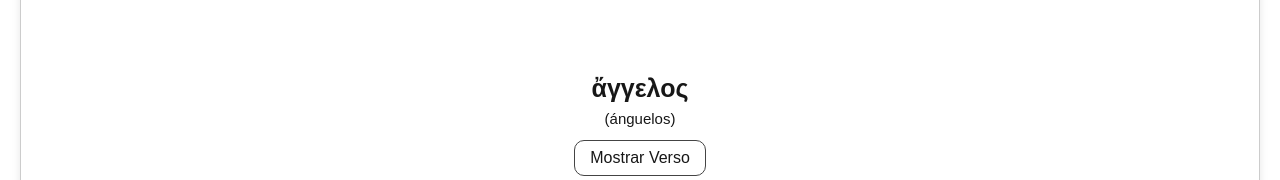
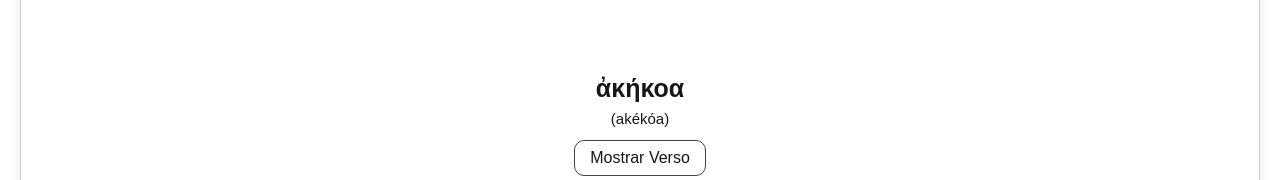
Before and after one commit to thiagobc2/glyphbrain, a Next.js app: page /viewcards in a window 1280 px wide. Shown: the part 202-382 px from the top of the page. Built offline with nearby package versions, Linux system fonts and the light colour scheme.

Commit message:
fix: pag 255

```diff
--- /dev/null
+++ b/src/app/Queridos irmãos, neste domingo, em nossa.yaml
@@ -0,0 +1 @@
+Queridos irmãos, neste domingo, em nossa Escola Bíblica Dominical, estaremos iniciando uma nova série baseada no folheto “Como Estudar a Bíblia”, abordando o tema “Estudo Bíblico Indutivo, Parte 1”. Será uma oportunidade preciosa para aprofundarmos nosso conhecimento das Escrituras e crescermos na compreensão da vontade do Senhor. Não percam essa chance de aprendizado e comunhão! Aproveitem também para convidar amigos e familiares. Contamos com sua presença!
--- a/src/app/viewcards/page.tsx
+++ b/src/app/viewcards/page.tsx
@@ -14,42 +14,65 @@ interface VocabularioItem {
 export default function ViewCards() {
   const [vocabulary] = useState<VocabularioItem[]>(
     [
-      { palavra: "ἄγγελος", pronuncia: "ánguelos", traducao: "anjo, mensageiro", tags: "pág 79", views: 0, remembers: 0 },
-      { palavra: "βιβλίον", pronuncia: "vivlíon", traducao: "livro, escrito, carta", tags: "pág 79", views: 0, remembers: 0 },
-      { palavra: "δῶρον", pronuncia: "dóron", traducao: "dom, presente, oferta", tags: "pág 79", views: 0, remembers: 0 },
-      { palavra: "ἔργον", pronuncia: "érgon", traducao: "trabalho, obra", tags: "pág 79", views: 0, remembers: 0 },
-      { palavra: "θάνατος", pronuncia: "thánatos", traducao: "morte", tags: "pág 79", views: 0, remembers: 0 },
-      { palavra: "θρόνος", pronuncia: "thronos", traducao: "trono", tags: "pág 79", views: 0, remembers: 0 },
-      { palavra: "ἱερόν", pronuncia: "ierón", traducao: "templo, santuário", tags: "pág 79", views: 0, remembers: 0 },
-      { palavra: "λίθος", pronuncia: "líthos", traducao: "pedra", tags: "pág 79", views: 0, remembers: 0 },
-      { palavra: "ὁδός", pronuncia: "odós", traducao: "caminho", tags: "pág 79", views: 0, remembers: 0 },
-      { palavra: "οἶκος", pronuncia: "íkos", traducao: "casa, lar, família", tags: "pág 79", views: 0, remembers: 0 },
-      { palavra: "οὐρανός", pronuncia: "uranós", traducao: "céu", tags: "pág 79", views: 0, remembers: 0 },
-      { palavra: "ὄχλος", pronuncia: "óclos", traducao: "multidão, povo", tags: "pág 79", views: 0, remembers: 0 },
-      { palavra: "πρόσωπον", pronuncia: "prósopon", traducao: "rosto, face", tags: "pág 79", views: 0, remembers: 0 },
-      { palavra: "σάββατον", pronuncia: "sávaton", traducao: "sábado", tags: "pág 79", views: 0, remembers: 0 },
-      { palavra: "τέκνον", pronuncia: "téknon", traducao: "criança, filho", tags: "pág 79", views: 0, remembers: 0 },
-      { palavra: "τόπος", pronuncia: "tópos", traducao: "lugar", tags: "pág 79", views: 0, remembers: 0 },
-      { palavra: "υἱός", pronuncia: "iôs", traducao: "filho", tags: "pág 79", views: 0, remembers: 0 },
-      { palavra: "χρόνος", pronuncia: "chrónos", traducao: "tempo", tags: "pág 79", views: 0, remembers: 0 },
-      { palavra: "ἀγαπάω", pronuncia: "agapáo", traducao: "eu amo", tags: "pág 59", views: 0, remembers: 0 },
-      { palavra: "αἰτέω", pronuncia: "aitéo", traducao: "eu peço, solicito; requeiro", tags: "pág 59", views: 0, remembers: 0 },
-      { palavra: "γεννάω", pronuncia: "guennáo", traducao: "eu gero, dou à luz; voz passiva: nascer", tags: "pág 59", views: 0, remembers: 0 },
-      { palavra: "ἐρωτάω", pronuncia: "erotáo", traducao: "eu pergunto; peço, solicito", tags: "pág 59", views: 0, remembers: 0 },
-      { palavra: "ζάω", pronuncia: "záo", traducao: "eu vivo", tags: "pág 59", views: 0, remembers: 0 },
-      { palavra: "ζητέω", pronuncia: "zitéo", traducao: "eu procuro, busco; examino, indago", tags: "pág 59", views: 0, remembers: 0 },
-      { palavra: "λαλέω", pronuncia: "laléo", traducao: "eu falo", tags: "pág 59", views: 0, remembers: 0 },
-      { palavra: "μαρτυρέω", pronuncia: "martiréo", traducao: "eu testemunho, testifico", tags: "pág 59", views: 0, remembers: 0 },
-      { palavra: "ὁμολογέω", pronuncia: "omologéo", traducao: "eu admito, concordo; reconheço, confesso", tags: "pág 59", views: 0, remembers: 0 },
-      { palavra: "ὁράω", pronuncia: "oráo", traducao: "eu vejo; percebo; contemplo", tags: "pág 59", views: 0, remembers: 0 },
-      { palavra: "πληρόω", pronuncia: "pliróo", traducao: "eu completo, encho (a ponto de transbordar); cumpro", tags: "pág 59", views: 0, remembers: 0 },
-      { palavra: "ποιέω", pronuncia: "poiéo", traducao: "eu faço", tags: "pág 59", views: 0, remembers: 0 },
-      { palavra: "τηρέω", pronuncia: "tiréo", traducao: "eu guardo; observo", tags: "pág 59", views: 0, remembers: 0 },
-      { palavra: "φανερόω", pronuncia: "faneróo", traducao: "eu manifesto, revelo, mostro, dou a conhecer", tags: "pág 59", views: 0, remembers: 0 },
-      { palavra: "βαπτίζω", pronuncia: "baptízo", traducao: "eu batizo; imerjo, mergulho; lavo", tags: "pág 59", views: 0, remembers: 0 },
-      { palavra: "μέλλω (+ inf.)", pronuncia: "méllo", traducao: "eu vou + inf., estou prestes a + inf.; devo + inf.", tags: "pág 59", views: 0, remembers: 0 },
-      { palavra: "μένω", pronuncia: "méno", traducao: "eu permaneço, fico", tags: "pág 59", views: 0, remembers: 0 }
+      { palavra: "ἀκήκοα", pronuncia: "akékóa", traducao: "eu ouvi (perf. de ἀκούω)", tags: "pág 255", views: 0, remembers: 0 },
+      { palavra: "ἀπέσταλκα", pronuncia: "apéstalka", traducao: "eu enviei (perf. de ἀποστέλλω)", tags: "pág 255", views: 0, remembers: 0 },
+      { palavra: "γεγάμηκα", pronuncia: "guegámeka", traducao: "eu casei (perf. de γαμέω)", tags: "pág 255", views: 0, remembers: 0 },
+      { palavra: "γεγέννηκα", pronuncia: "gueguénneka", traducao: "eu gerei (perf. de γεννάω)", tags: "pág 255", views: 0, remembers: 0 },
+      { palavra: "γέγονα", pronuncia: "gégona", traducao: "eu me tornei, fui (perf. de γίνομαι)", tags: "pág 255", views: 0, remembers: 0 },
+      { palavra: "γέγραφα", pronuncia: "gégrafa", traducao: "eu escrevi (perf. de γράφω)", tags: "pág 255", views: 0, remembers: 0 },
+      { palavra: "δέδεκα", pronuncia: "dédéka", traducao: "eu amarrei, prendi (perf. de δέω)", tags: "pág 255", views: 0, remembers: 0 },
+      { palavra: "ἠγάπηκα", pronuncia: "egápeka", traducao: "eu amei (perf. de ἀγαπάω)", tags: "pág 255", views: 0, remembers: 0 },
+      { palavra: "ἦρκα", pronuncia: "êrka", traducao: "eu levantei, tirei (perf. de αἴρω)", tags: "pág 255", views: 0, remembers: 0 },
+      { palavra: "ᾔτηκα", pronuncia: "éiteka", traducao: "eu pedi (perf. de αἰτέω)", tags: "pág 255", views: 0, remembers: 0 },
+      { palavra: "κεχάρισμαι", pronuncia: "kechárismai", traducao: "eu concedi graça, favoreci (perf. de χαρίζομαι)", tags: "pág 255", views: 0, remembers: 0 },
+      { palavra: "λέλυκα", pronuncia: "lélika", traducao: "eu soltei, libertei (perf. de λύω)", tags: "pág 255", views: 0, remembers: 0 },
+      { palavra: "μεμαρτύρηκα", pronuncia: "memartýreka", traducao: "eu testemunhei (perf. de μαρτυρέω)", tags: "pág 255", views: 0, remembers: 0 },
+      { palavra: "πεπίστευκα", pronuncia: "pepístevka", traducao: "eu cri, tive fé (perf. de πιστεύω)", tags: "pág 255", views: 0, remembers: 0 },
+      { palavra: "πεπλήρωκα", pronuncia: "peplíroka", traducao: "eu cumpri, enchi (perf. de πληρόω)", tags: "pág 255", views: 0, remembers: 0 },
+      { palavra: "πεποίηκα", pronuncia: "pepoíika", traducao: "eu fiz (perf. de ποιέω)", tags: "pág 255", views: 0, remembers: 0 },
+      { palavra: "πεφίληκα", pronuncia: "pephílika", traducao: "eu amei (perf. de φιλέω)", tags: "pág 255", views: 0, remembers: 0 },
+      { palavra: "τεθέαμαι", pronuncia: "tethéamai", traducao: "eu contemplei, vi (perf. de θεάομαι)", tags: "pág 255", views: 0, remembers: 0 },
+      { palavra: "τετέλεκα", pronuncia: "tetéleka", traducao: "eu completei, terminei (perf. de τελέω)", tags: "pág 255", views: 0, remembers: 0 },
+      { palavra: "τετήρηκα", pronuncia: "tetírika", traducao: "eu guardei, observei (perf. de τηρέω)", tags: "pág 255", views: 0, remembers: 0 }
     ]
+
+    // [
+    //   { palavra: "ἄγγελος", pronuncia: "ánguelos", traducao: "anjo, mensageiro", tags: "pág 79", views: 0, remembers: 0 },
+    //   { palavra: "βιβλίον", pronuncia: "vivlíon", traducao: "livro, escrito, carta", tags: "pág 79", views: 0, remembers: 0 },
+    //   { palavra: "δῶρον", pronuncia: "dóron", traducao: "dom, presente, oferta", tags: "pág 79", views: 0, remembers: 0 },
+    //   { palavra: "ἔργον", pronuncia: "érgon", traducao: "trabalho, obra", tags: "pág 79", views: 0, remembers: 0 },
+    //   { palavra: "θάνατος", pronuncia: "thánatos", traducao: "morte", tags: "pág 79", views: 0, remembers: 0 },
+    //   { palavra: "θρόνος", pronuncia: "thronos", traducao: "trono", tags: "pág 79", views: 0, remembers: 0 },
+    //   { palavra: "ἱερόν", pronuncia: "ierón", traducao: "templo, santuário", tags: "pág 79", views: 0, remembers: 0 },
+    //   { palavra: "λίθος", pronuncia: "líthos", traducao: "pedra", tags: "pág 79", views: 0, remembers: 0 },
+    //   { palavra: "ὁδός", pronuncia: "odós", traducao: "caminho", tags: "pág 79", views: 0, remembers: 0 },
+    //   { palavra: "οἶκος", pronuncia: "íkos", traducao: "casa, lar, família", tags: "pág 79", views: 0, remembers: 0 },
+    //   { palavra: "οὐρανός", pronuncia: "uranós", traducao: "céu", tags: "pág 79", views: 0, remembers: 0 },
+    //   { palavra: "ὄχλος", pronuncia: "óclos", traducao: "multidão, povo", tags: "pág 79", views: 0, remembers: 0 },
+    //   { palavra: "πρόσωπον", pronuncia: "prósopon", traducao: "rosto, face", tags: "pág 79", views: 0, remembers: 0 },
+    //   { palavra: "σάββατον", pronuncia: "sávaton", traducao: "sábado", tags: "pág 79", views: 0, remembers: 0 },
+    //   { palavra: "τέκνον", pronuncia: "téknon", traducao: "criança, filho", tags: "pág 79", views: 0, remembers: 0 },
+    //   { palavra: "τόπος", pronuncia: "tópos", traducao: "lugar", tags: "pág 79", views: 0, remembers: 0 },
+    //   { palavra: "υἱός", pronuncia: "iôs", traducao: "filho", tags: "pág 79", views: 0, remembers: 0 },
+    //   { palavra: "χρόνος", pronuncia: "chrónos", traducao: "tempo", tags: "pág 79", views: 0, remembers: 0 },
+    //   { palavra: "ἀγαπάω", pronuncia: "agapáo", traducao: "eu amo", tags: "pág 59", views: 0, remembers: 0 },
+    //   { palavra: "αἰτέω", pronuncia: "aitéo", traducao: "eu peço, solicito; requeiro", tags: "pág 59", views: 0, remembers: 0 },
+    //   { palavra: "γεννάω", pronuncia: "guennáo", traducao: "eu gero, dou à luz; voz passiva: nascer", tags: "pág 59", views: 0, remembers: 0 },
+    //   { palavra: "ἐρωτάω", pronuncia: "erotáo", traducao: "eu pergunto; peço, solicito", tags: "pág 59", views: 0, remembers: 0 },
+    //   { palavra: "ζάω", pronuncia: "záo", traducao: "eu vivo", tags: "pág 59", views: 0, remembers: 0 },
+    //   { palavra: "ζητέω", pronuncia: "zitéo", traducao: "eu procuro, busco; examino, indago", tags: "pág 59", views: 0, remembers: 0 },
+    //   { palavra: "λαλέω", pronuncia: "laléo", traducao: "eu falo", tags: "pág 59", views: 0, remembers: 0 },
+    //   { palavra: "μαρτυρέω", pronuncia: "martiréo", traducao: "eu testemunho, testifico", tags: "pág 59", views: 0, remembers: 0 },
+    //   { palavra: "ὁμολογέω", pronuncia: "omologéo", traducao: "eu admito, concordo; reconheço, confesso", tags: "pág 59", views: 0, remembers: 0 },
+    //   { palavra: "ὁράω", pronuncia: "oráo", traducao: "eu vejo; percebo; contemplo", tags: "pág 59", views: 0, remembers: 0 },
+    //   { palavra: "πληρόω", pronuncia: "pliróo", traducao: "eu completo, encho (a ponto de transbordar); cumpro", tags: "pág 59", views: 0, remembers: 0 },
+    //   { palavra: "ποιέω", pronuncia: "poiéo", traducao: "eu faço", tags: "pág 59", views: 0, remembers: 0 },
+    //   { palavra: "τηρέω", pronuncia: "tiréo", traducao: "eu guardo; observo", tags: "pág 59", views: 0, remembers: 0 },
+    //   { palavra: "φανερόω", pronuncia: "faneróo", traducao: "eu manifesto, revelo, mostro, dou a conhecer", tags: "pág 59", views: 0, remembers: 0 },
+    //   { palavra: "βαπτίζω", pronuncia: "baptízo", traducao: "eu batizo; imerjo, mergulho; lavo", tags: "pág 59", views: 0, remembers: 0 },
+    //   { palavra: "μέλλω (+ inf.)", pronuncia: "méllo", traducao: "eu vou + inf., estou prestes a + inf.; devo + inf.", tags: "pág 59", views: 0, remembers: 0 },
+    //   { palavra: "μένω", pronuncia: "méno", traducao: "eu permaneço, fico", tags: "pág 59", views: 0, remembers: 0 }
+    // ]
   )
 
   const [tags, setTags] = useState<string[]>([]);
```
Also changed, not shown: src/app/index.html (added, +12 -0 lines), src/app/basico.js (added).
